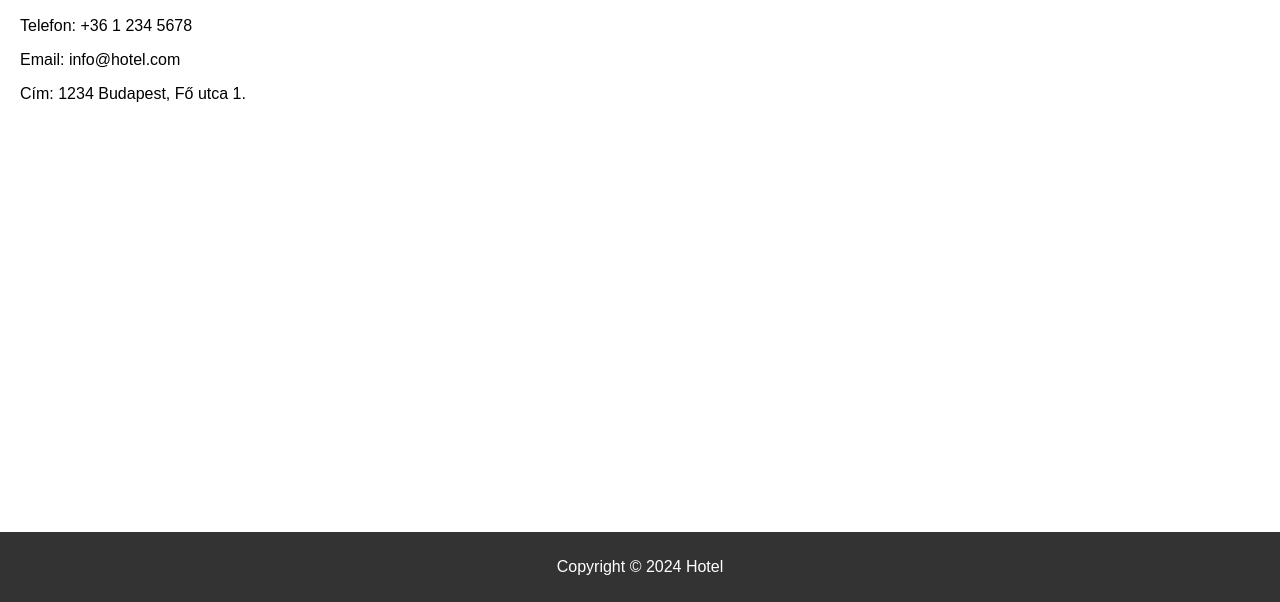
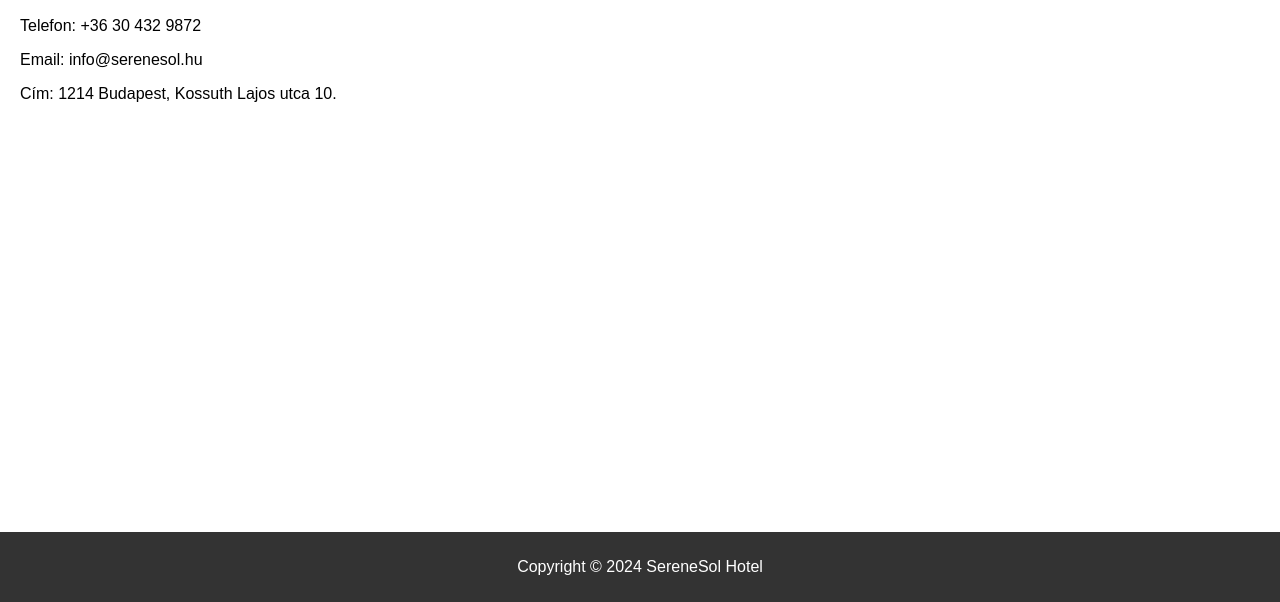
Before and after one commit to NoelPAPPI/html, a plain HTML site: page elerhetoseg.html in a window 1280 px wide. Shown: the part 198-800 px from the top of the page. Drawn offline with Linux system fonts and the light colour scheme.

Commit message:
valtozas

```diff
--- a/elerhetoseg.html
+++ b/elerhetoseg.html
@@ -25,12 +25,12 @@
     </header>
     <main>
         <h2>Elérhetőség</h2>
-        <p>Telefon: +36 1 234 5678</p>
-        <p>Email: info@hotel.com</p>
-        <p>Cím: 1234 Budapest, Fő utca 1.</p>
+        <p>Telefon: +36 30 432 9872</p>
+        <p>Email: info@serenesol.hu</p>
+        <p>Cím: 1214 Budapest, Kossuth Lajos utca 10.</p>
     </main>
     <footer>
-        <p>Copyright &copy; 2024 Hotel</p>
+        <p>Copyright &copy; 2024 SereneSol Hotel</p>
     </footer>
 </body>
 </html>
```
